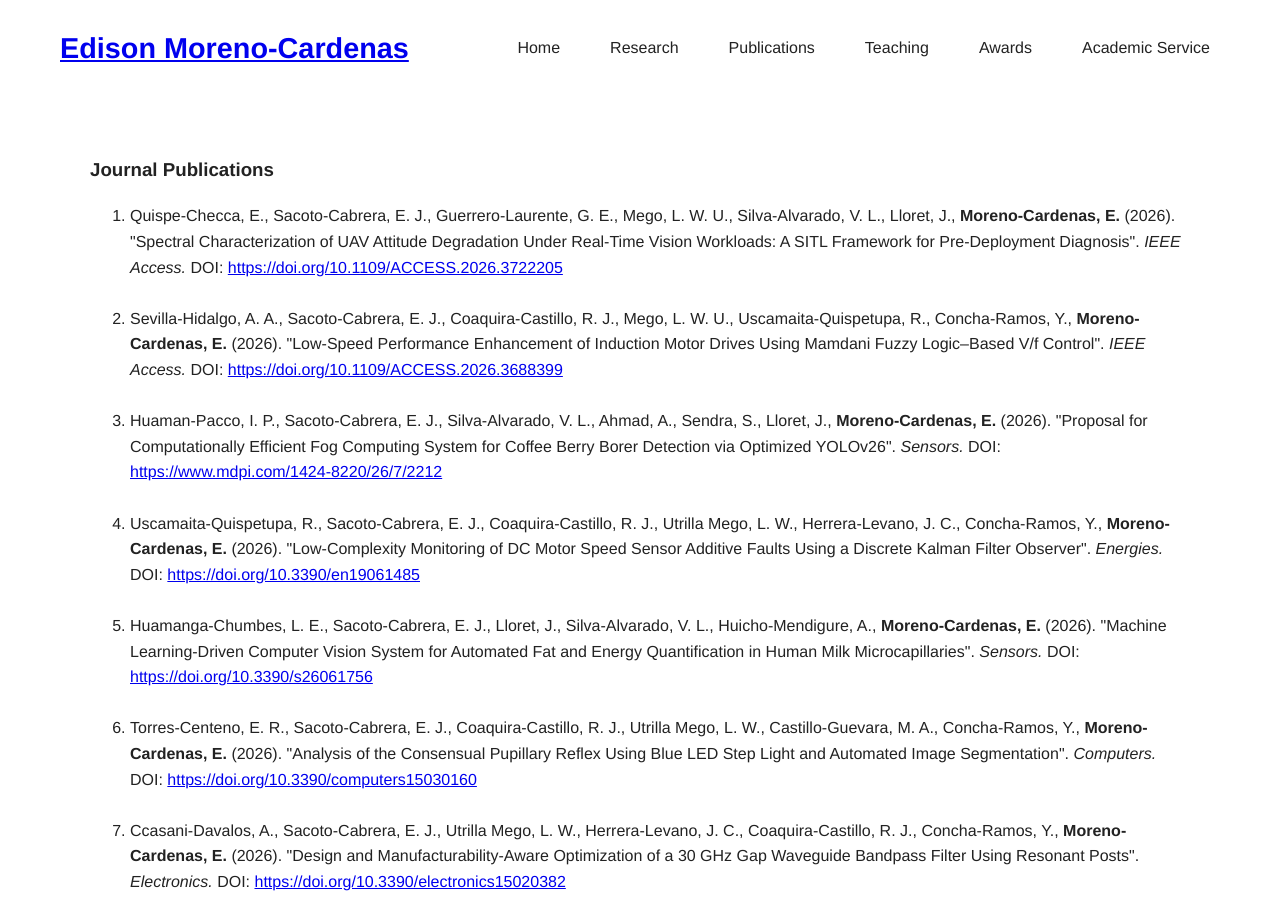
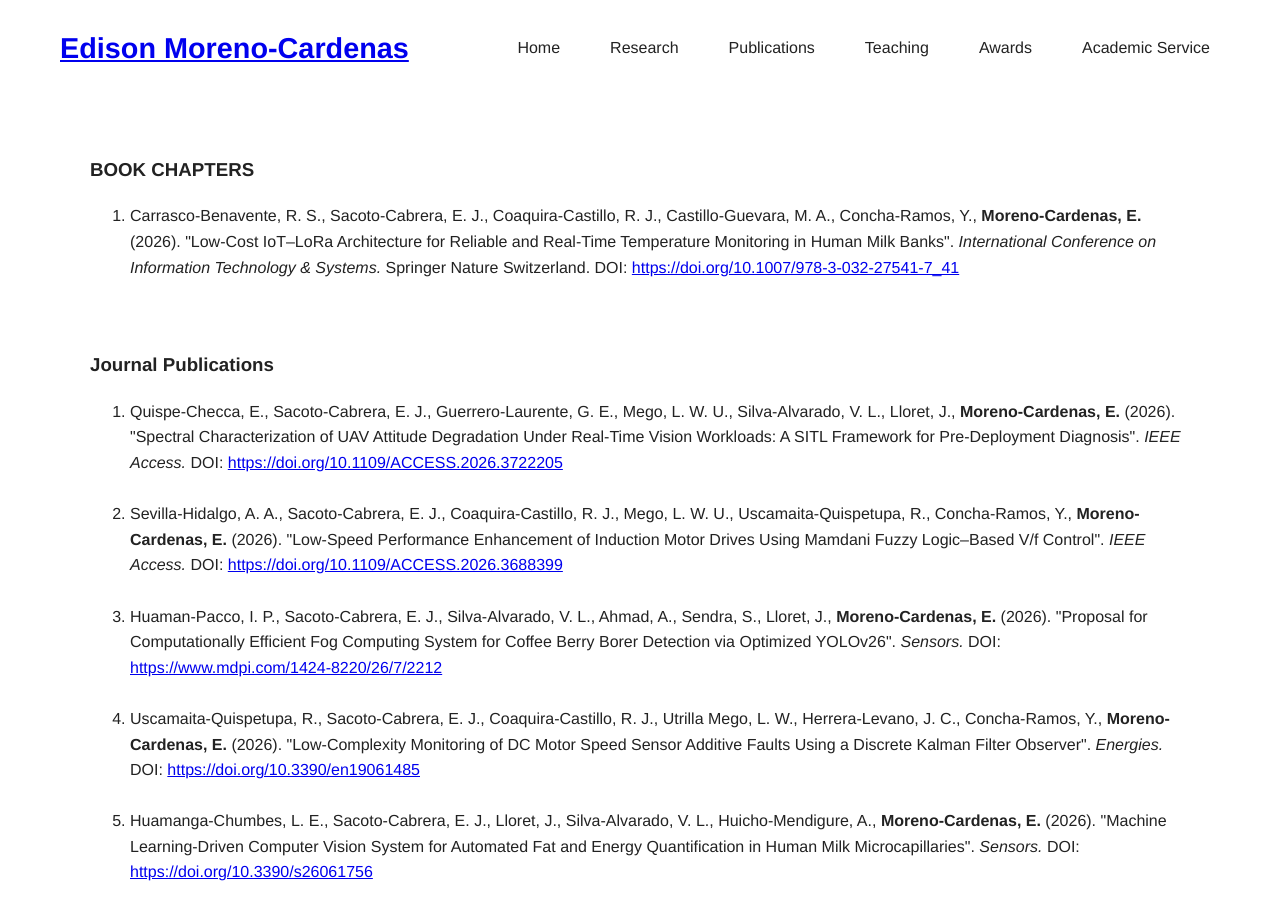
Before and after one commit to edisonmorenocardenas/edisonmorenocardenas.github.io, a Jekyll site: the page built from publications.html, in a window 1280 px wide and 900 px high. Built offline with Jekyll 4.4.1, drawn with Linux system fonts in a browser that asks for light colours.

Commit message:
Actualizar conteni

```diff
--- a/publications.html
+++ b/publications.html
@@ -4,6 +4,22 @@ title: "Publications"
 ---
 
 <section id="publications">
+
+
+  <h3>BOOK CHAPTERS</h3>
+  <ol>
+<li>
+  Carrasco-Benavente, R. S., Sacoto-Cabrera, E. J., Coaquira-Castillo, R. J., Castillo-Guevara, M. A., Concha-Ramos, Y., <strong>Moreno-Cardenas, E.</strong>
+ (2026). "Low-Cost IoT–LoRa Architecture for Reliable and Real-Time Temperature Monitoring in Human Milk Banks".
+  <i>International Conference on Information Technology & Systems.</i> Springer Nature Switzerland. DOI:
+  <a href="https://doi.org/10.1007/978-3-032-27541-7_41" target="_blank">https://doi.org/10.1007/978-3-032-27541-7_41</a>
+</li>
+<br>
+
+<br>
+</ol>
+
+
 
   <h3>Journal Publications</h3>
   <ol>
@@ -145,7 +161,7 @@ title: "Publications"
 <br>
 
 <br>
-  </ol>
+</ol>
 
   <h3>Conference Publications</h3>
   <ol>
```
